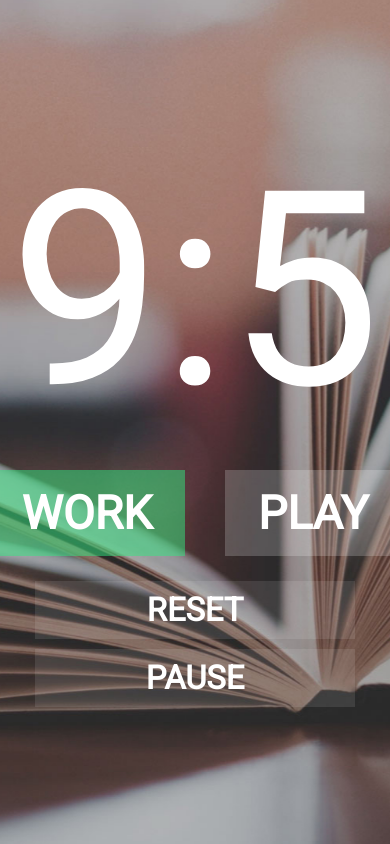
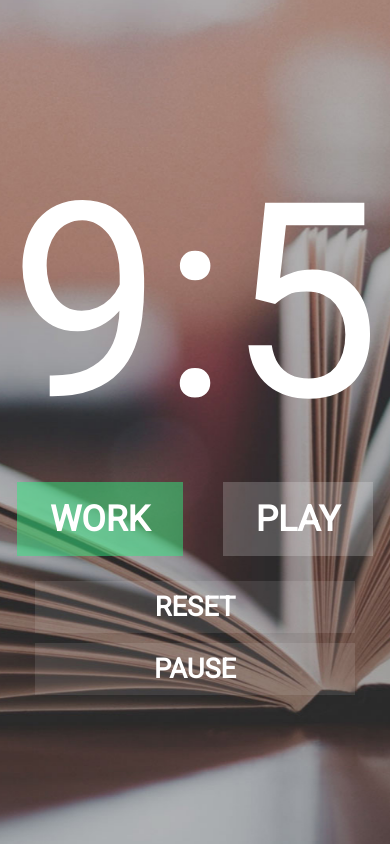
Before and after one commit to GrgicFran/WorkPlay30, a plain HTML site: page index.html in a window 390 px wide. Shown: the top 844 px of the page. Drawn offline with Linux system fonts and the light colour scheme.

Commit message:
minor bug fixes

```diff
--- a/index.css
+++ b/index.css
@@ -112,11 +112,11 @@ playbg{
     }
 
     .button{
-        font-size: 1.7em;
+        font-size: 1.3em;
     }
 
     .manipulation{
-        font-size: 1.2em;
+        font-size: 1em;
         min-width: 300px;
     }
 }
--- a/index.js
+++ b/index.js
@@ -13,6 +13,9 @@ $(function () {
     $("#work").addClass("greenbg");
     $("body").addClass("workbg");
     $("body").addClass("playbg");
+    $("body").removeClass("workbg");
+    $("body").removeClass("playbg");
+
 
     pauseBtn.addEventListener("click", function () {
         if (running) {
```
